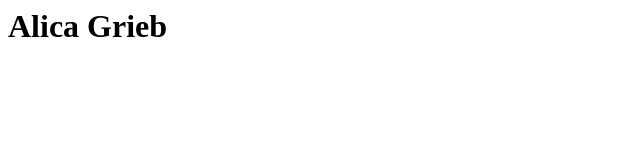
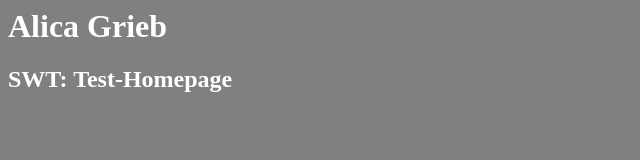
Before and after one commit to AlicaGrieb/SWTuebung, a plain HTML site: page index.html in a window 1280 px wide. Shown: the whole page, without its empty margins (0-640 px from the left). Drawn offline with Linux system fonts and the light colour scheme.

Commit message:
Zweiter Commit

```diff
--- a/index.html
+++ b/index.html
@@ -1,9 +1,15 @@
 
 <html>
+
 <head>
 <title>Alica Grieb</title>
 </head>
-<body>
+
+<body bgcolor="grey">
+<font color="white">
 <h1>Alica Grieb</h1>
+<h2>SWT: Test-Homepage</h2>
+</font>
 </body>
+
 </html>
```
